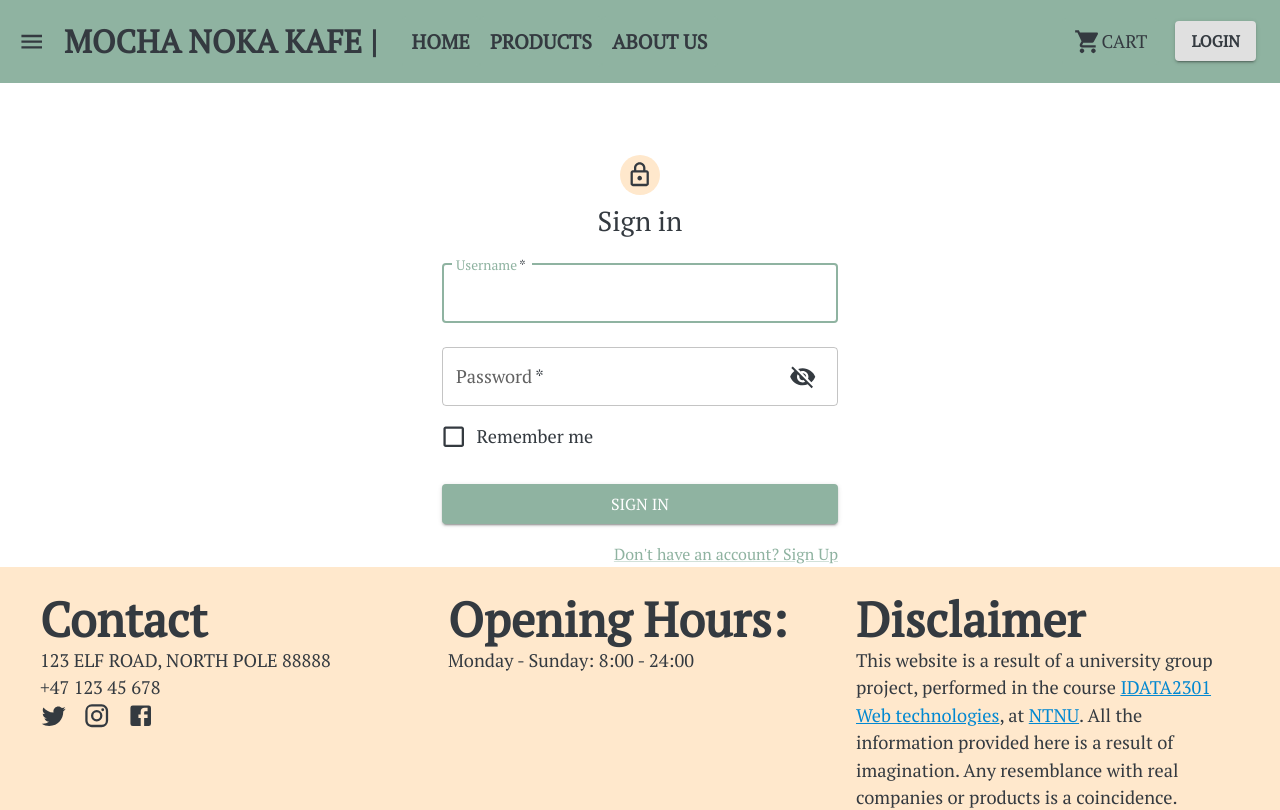
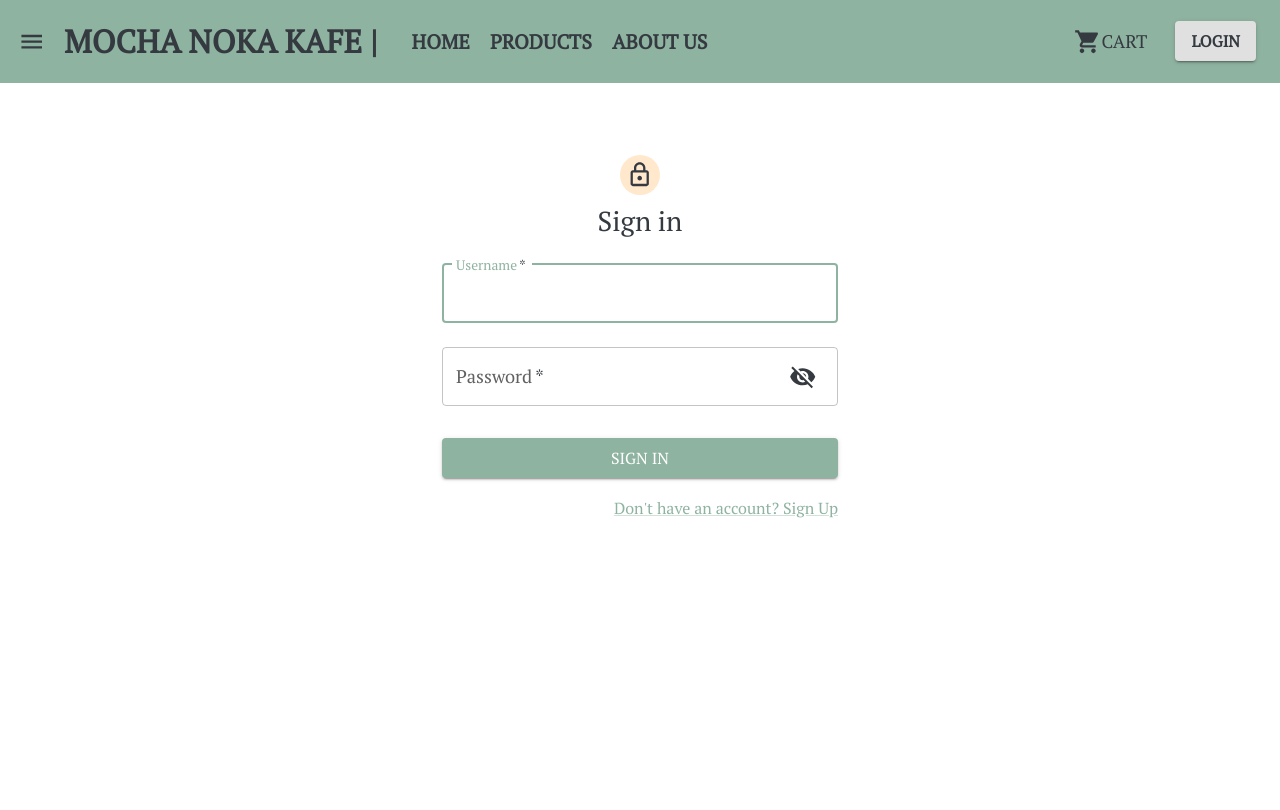
Before and after one commit to FennecFromSahara/Group-7-IDATA2301-IDATA2306, a React (Create React App) app in the folder coffeeshop-frontend/: page /login in a window 1280 px wide. Shown: the top 810 px of the page. Built offline with nearby package versions, Linux system fonts and the light colour scheme.

Commit message:
Cleaned code

```diff
--- a/coffeeshop-frontend/src/pages/CreateUser/CreateUserForm.jsx
+++ b/coffeeshop-frontend/src/pages/CreateUser/CreateUserForm.jsx
@@ -100,12 +100,12 @@ export default function CreateUserForm() {
     <Container component="main" maxWidth="xs">
       <CssBaseline />
       <Box
-        minHeight={theme.boxSizes.full}
         sx={{
           marginTop: 8,
           display: "flex",
           flexDirection: "column",
           alignItems: "center",
+          minHeight: theme.boxSizes.full,
         }}
       >
         <Avatar sx={{ m: 1, bgcolor: "secondary.main" }}>
--- a/coffeeshop-frontend/src/pages/LoginPage/LoginForm.jsx
+++ b/coffeeshop-frontend/src/pages/LoginPage/LoginForm.jsx
@@ -11,14 +11,13 @@ import {
   Link,
   Grid,
   Box,
-  Checkbox,
-  FormControlLabel,
   TextField,
   CssBaseline,
   Button,
   Avatar,
 } from "@mui/material";
 import { Visibility, VisibilityOff } from "@mui/icons-material";
+import { useTheme } from "@emotion/react";
 
 /**
  * Code adapted from
@@ -34,6 +33,7 @@ export default function LoginForm(props) {
   const [error, setError] = useState("");
   const navigate = useNavigate();
   const [showPassword, setShowPassword] = useState(false);
+  const theme = useTheme();
 
   function submitForm(event) {
     event.preventDefault();
@@ -77,6 +77,7 @@ export default function LoginForm(props) {
           display: "flex",
           flexDirection: "column",
           alignItems: "center",
+          minHeight: theme.boxSizes.full,
         }}
       >
         <Avatar sx={{ m: 1, bgcolor: "secondary.main" }}>
@@ -120,10 +121,6 @@ export default function LoginForm(props) {
               ),
             }}
           />
-          <FormControlLabel
-            control={<Checkbox value="remember" color="primary" />}
-            label="Remember me"
-          />
           {errorMessage}
           <Button
             type="submit"
--- a/coffeeshop-frontend/src/pages/ShoppingCart/ShoppingCart.jsx
+++ b/coffeeshop-frontend/src/pages/ShoppingCart/ShoppingCart.jsx
@@ -8,8 +8,10 @@ import { useState, useEffect } from "react";
 import ShoppingCartProductCard from "./ShoppingCartProductCard";
 import { getShoppingCart, getShoppingCartTotal } from "../../hooks/apiService";
 import Alert from "../../components/Alert";
+import { useTheme } from "@emotion/react";
 
 export default function ShoppingCart() {
+  const theme = useTheme();
   const [shoppingCart, setShoppingCart] = useState([]);
   const [total, setTotal] = useState(0);
   const [error, setError] = useState(null);
@@ -87,8 +89,8 @@ export default function ShoppingCart() {
   }
 
   return (
-    <div>
-      <Container sx={{ py: 8 }}>
+    <>
+      <Container sx={{ py: 8, minHeight: theme.boxSizes.navSectionFooter }}>
         <Stack spacing={2}>
           {renderProducts()}
           <Box
@@ -118,6 +120,6 @@ export default function ShoppingCart() {
           </Alert>
         </Snackbar>
       </Container>
-    </div>
+    </>
   );
 }
```
